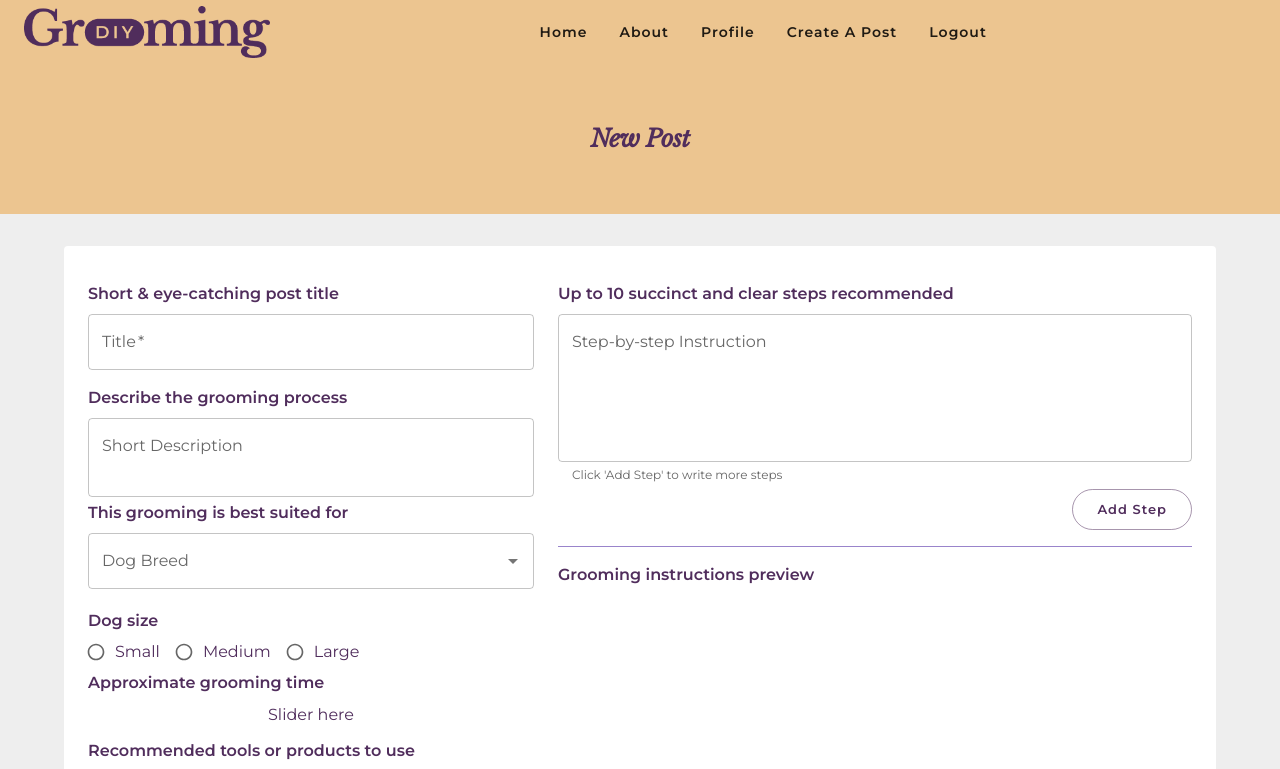
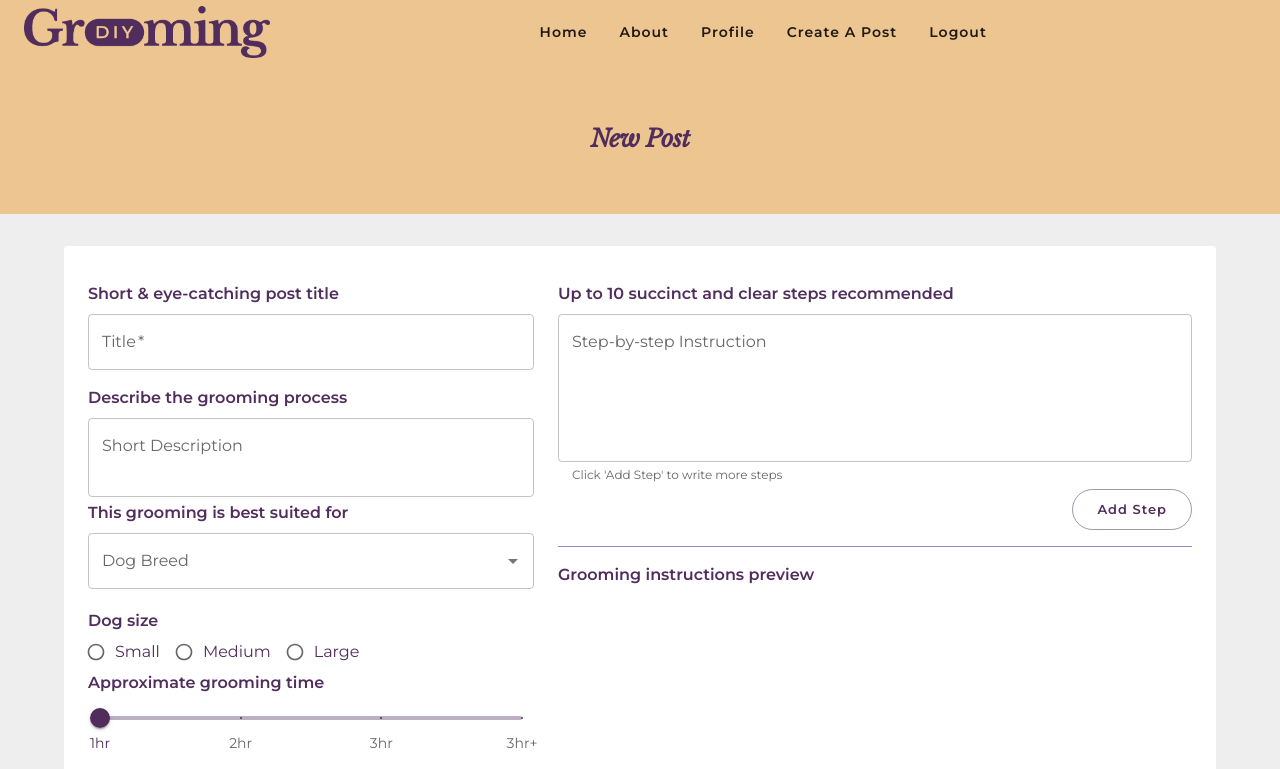
Before and after one commit to winny1212/client-frontend, a React (Create React App) app: page /posts/new in a window 1280 px wide. Shown: the top 769 px of the page. Built offline with nearby package versions, Linux system fonts and the light colour scheme.

Commit message:
Add MUI Slider component for PostForm and handle postData

```diff
--- a/src/components/navigation/Navbar.js
+++ b/src/components/navigation/Navbar.js
@@ -29,7 +29,7 @@ function Navbar() {
 
   //styles
   const classes = useStyles();
-  console.log(classes.navBackground);
+  // console.log(classes.navBackground);
 
   const handleOpenUserMenu = (event) => {
     setAnchorElUser(event.currentTarget);
--- a/src/components/posts/forms/DetailsForm.js
+++ b/src/components/posts/forms/DetailsForm.js
@@ -4,7 +4,7 @@ import React, { useState } from 'react';
 import FormInput from '../../shared/FormInput';
 import FormLabel from '../../shared/FormLabel';
 import breeds from '../../../data/breedsData';
-import { splitWords } from '../../../utils/postUtils';
+import timeMarks from '../../../data/groomingTime';
 
 // MUI
 import Autocomplete from '@mui/material/Autocomplete';
@@ -14,12 +14,12 @@ import Radio from '@mui/material/Radio';
 import RadioGroup from '@mui/material/RadioGroup';
 import FormControlLabel from '@mui/material/FormControlLabel';
 import FormControl from '@mui/material/FormControl';
-// import Box from '@mui/material/Box';
+import Box from '@mui/material/Box';
+import Slider from '@mui/material/Slider';
 
 // onChange = { handleChange };
 
 function DetailsForm(props) {
-  // eslint-disable-next-line
   const {
     postData,
     setPostData,
@@ -29,6 +29,15 @@ function DetailsForm(props) {
     setToolsValue,
     handleChange,
   } = props;
+
+  // For Slider
+  const durationValue = (value) => {
+    return `up to ${value}hr`;
+  };
+
+  const handleSliderChange = (name) => (e, value) => {
+    setPostData({ ...postData, [name]: value });
+  };
 
   return (
     <>
@@ -90,7 +99,20 @@ function DetailsForm(props) {
 
       <Stack spacing={1}>
         <FormLabel>Approximate grooming time</FormLabel>
-        <p>Slider here</p>
+        <Box sx={{ px: 1.5 }}>
+          <Slider
+            aria-label="duration"
+            defaultValue={1}
+            getAriaValueText={durationValue}
+            step={1}
+            min={1}
+            max={4}
+            valueLabelDisplay="off"
+            marks={timeMarks}
+            value={postData.duration}
+            onChange={handleSliderChange('duration')}
+          />
+        </Box>
       </Stack>
 
       <FormInput
--- a/src/components/posts/forms/PostForm.js
+++ b/src/components/posts/forms/PostForm.js
@@ -29,7 +29,7 @@ function PostForm() {
     author: '',
     breed: selectedBreed,
     dogSize: '',
-    duration: '',
+    duration: 1,
     description: '',
     tools: [],
     steps: [],
--- /dev/null
+++ b/src/data/groomingTime.js
@@ -0,0 +1,22 @@
+// Data for grooming duration/time in PostForm -> DetailsForm
+
+const timeMarks = [
+  {
+    value: 1,
+    label: '1hr',
+  },
+  {
+    value: 2,
+    label: '2hr',
+  },
+  {
+    value: 3,
+    label: '3hr',
+  },
+  {
+    value: 4,
+    label: '3hr+',
+  },
+];
+
+export default timeMarks;
--- a/src/index.js
+++ b/src/index.js
@@ -17,6 +17,8 @@ import reducers from './reducers';
 
 // User Context to keep track of current user
 import { UserContextProvider } from './context/UserContext';
+// Post Context to keep track CRUD PostForm
+import PostContextProvider from './context/PostContext';
 
 // This is the basic setup for Redux - we give create store the Combined reducers called 'reducer'
 // and compose is simply applying the middleware so we can perform async functions.
@@ -27,7 +29,9 @@ ReactDOM.render(
     <ThemeProvider theme={theme('light')}>
       <CssBaseline />
       <UserContextProvider>
-        <App />
+        <PostContextProvider>
+          <App />
+        </PostContextProvider>
       </UserContextProvider>
     </ThemeProvider>
   </Provider>,
```
Also changed, not shown: src/components/example/Sample.js (deleted, +0 -18 lines), src/components/example/Sample.styled.js (deleted, +0 -27 lines), src/components/example/readme.md (deleted).
